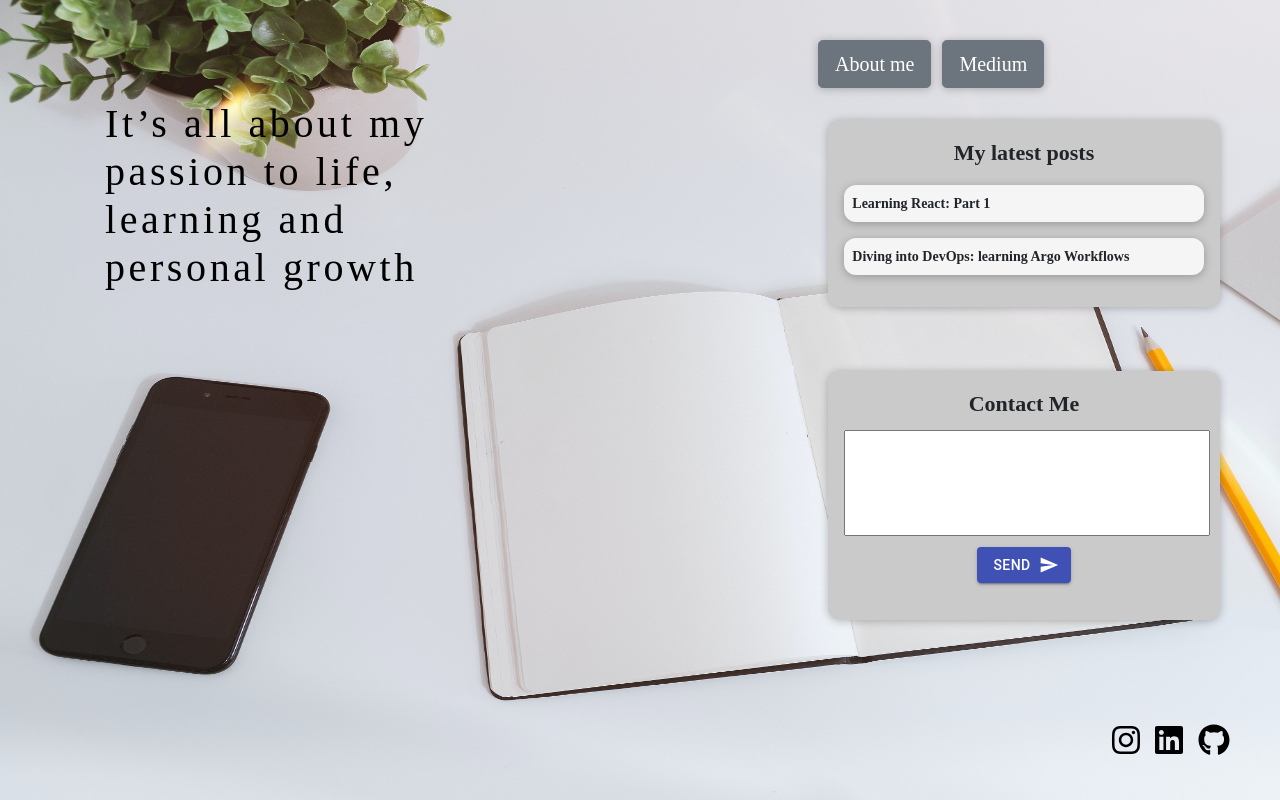
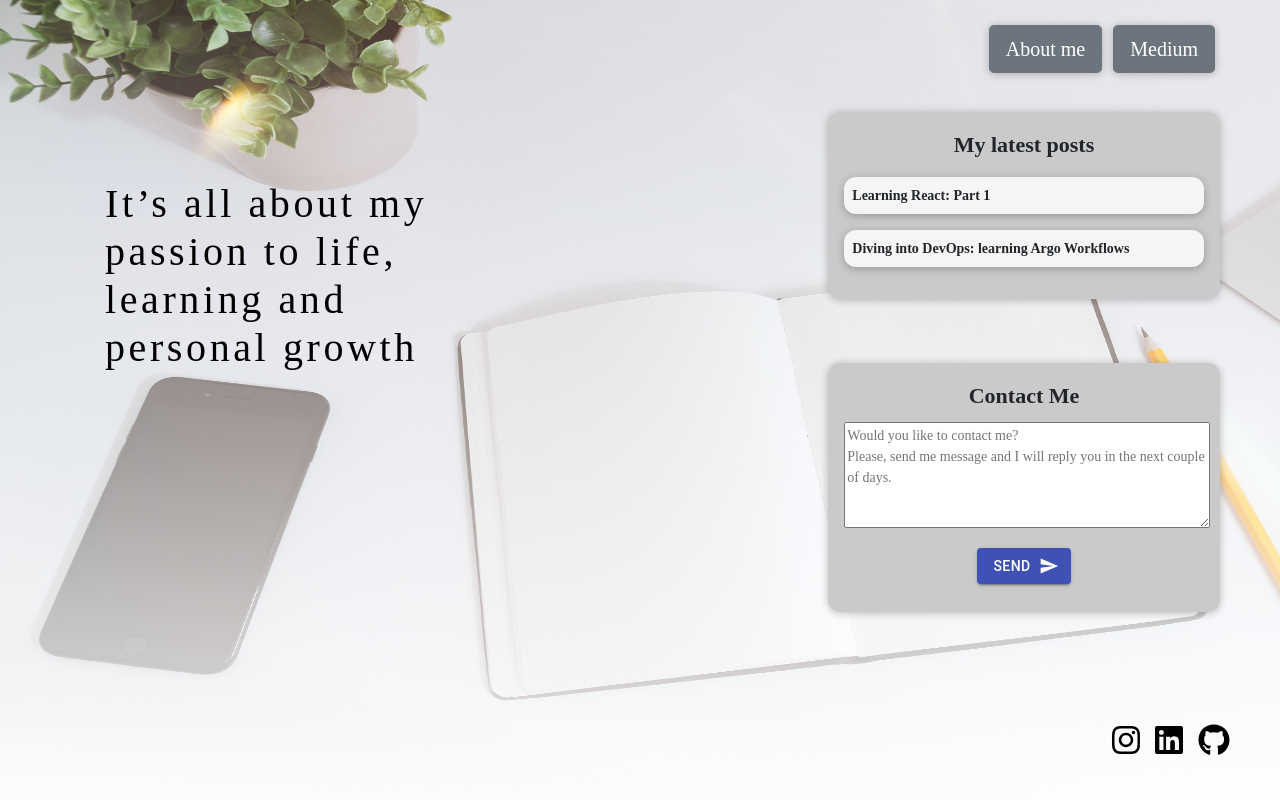
Before and after one commit to olesiaMartushkanova/react-typescript-blog, a React (Create React App) app in the folder my-app/: page / in a window 1280 px wide. Built offline with nearby package versions, Linux system fonts and the light colour scheme; a web font is replaced by a local one.

Commit message:
finished contact me form

```diff
--- a/my-app/src/components/main/ContactForm/ContactForm.css
+++ b/my-app/src/components/main/ContactForm/ContactForm.css
@@ -27,4 +27,5 @@
   margin-bottom: 10px;
   width: 366px;
   height: 105.8px;
+  font-size: 14px;
 }
--- a/my-app/src/components/main/ContactForm/ContactForm.tsx
+++ b/my-app/src/components/main/ContactForm/ContactForm.tsx
@@ -1,27 +1,25 @@
 import './ContactForm.css';
 import SubmitButton from './SubmitButton';
 import { useState } from 'react';
-import { IContactForm } from '../../../types';
 
-const ContactForm = (props: IContactForm) => {
-  const [value, setValue] = useState(props.value);
+const ContactForm = () => {
+  const [value, setValue] = useState();
 
-  const onChangeHandler = () => {
-    setValue('New value');
-    console.log('Am I clicked');
+  const onChangeHandler = (event: any) => {
+    setValue(event.target.value);
   };
 
   return (
     <div className='contactForm'>
       Contact Me
       <div>
-        <input
+        <textarea
           className='inputField'
-          type='text'
           title='Do you want to contact me?'
-          value={value}
-          onChange={onChangeHandler}
-        />
+          placeholder={`Would you like to contact me?\nPlease, send me message and I will reply you in the next couple of days.`}
+          onChange={onChangeHandler}>
+          {value}
+        </textarea>
         <SubmitButton />
       </div>
     </div>
--- a/my-app/src/pages/Home/Home.css
+++ b/my-app/src/pages/Home/Home.css
@@ -3,10 +3,13 @@
 .home {
   display: flex;
   flex-direction: column;
-  background-color: rgb(241, 241, 241);
   height: 100vh;
   width: 100vw;
-  background-image: url('../../images/background.jpeg');
+  background: linear-gradient(
+      rgba(255, 255, 255, 0.1),
+      rgba(255, 255, 255, 0.9)
+    ),
+    url('../../images/background.jpeg');
   background-repeat: no-repeat;
   background-size: 200vh 100vh;
   background-color: transparent;
@@ -17,13 +20,17 @@
   flex-direction: row;
 }
 
-.footer {
+.header {
   width: 100vw;
-  height: 91px;
+  height: 80px;
+}
+
+.buttonsContainer {
   position: absolute;
-
-  bottom: 0;
-  left: 0;
+  display: flex;
+  right: 0;
+  margin-top: 25px;
+  margin-right: 65px;
 }
 
 .spacer {
@@ -33,10 +40,8 @@
 .titleContainer {
   width: 382px;
   height: 405px;
-
   margin-top: 100px;
   margin-left: 105px;
-
   font-family: 'Rhodium Libre', serif;
   font-style: normal;
   letter-spacing: 0.1em;
@@ -48,13 +53,16 @@
 .mainSection {
   display: flex;
   flex-direction: column;
-  margin-top: 40px;
   margin-right: 50px;
   width: 412px;
 }
 
-.buttonsContainer {
-  display: flex;
+.footer {
+  width: 100vw;
+  height: 91px;
+  position: absolute;
+  bottom: 0;
+  left: 0;
 }
 
 .socialContainer {
--- a/my-app/src/pages/Home/Home.tsx
+++ b/my-app/src/pages/Home/Home.tsx
@@ -17,6 +17,12 @@ import ContactForm from '../../components/main/ContactForm/ContactForm';
 const Home = () => {
   return (
     <div className='home'>
+      <div className='header'>
+        <div className='buttonsContainer'>
+          <AboutMeButton path={ABOUT_ME_PATH} text='About me' />
+          <MediumButton path={MEDIUM_PATH} />
+        </div>
+      </div>
       <div className='main'>
         <div className='titleContainer'>
           <h1>{TITLE_TEXT}</h1>
@@ -24,11 +30,6 @@ const Home = () => {
         <div className='spacer' />
 
         <div id='mainSection' className='mainSection'>
-          <div className='buttonsContainer'>
-            <AboutMeButton path={ABOUT_ME_PATH} text='About me' />
-            <MediumButton path={MEDIUM_PATH} />
-          </div>
-
           <div className='latestPostsContainer'>
             My latest posts
             <LatestPostsContainer props={LATEST_POSTS} />
--- a/my-app/src/types.ts
+++ b/my-app/src/types.ts
@@ -17,7 +17,3 @@ export interface IPostItem {
   title: string;
   path: string;
 }
-
-export interface IContactForm {
-  value?: string;
-}
```
